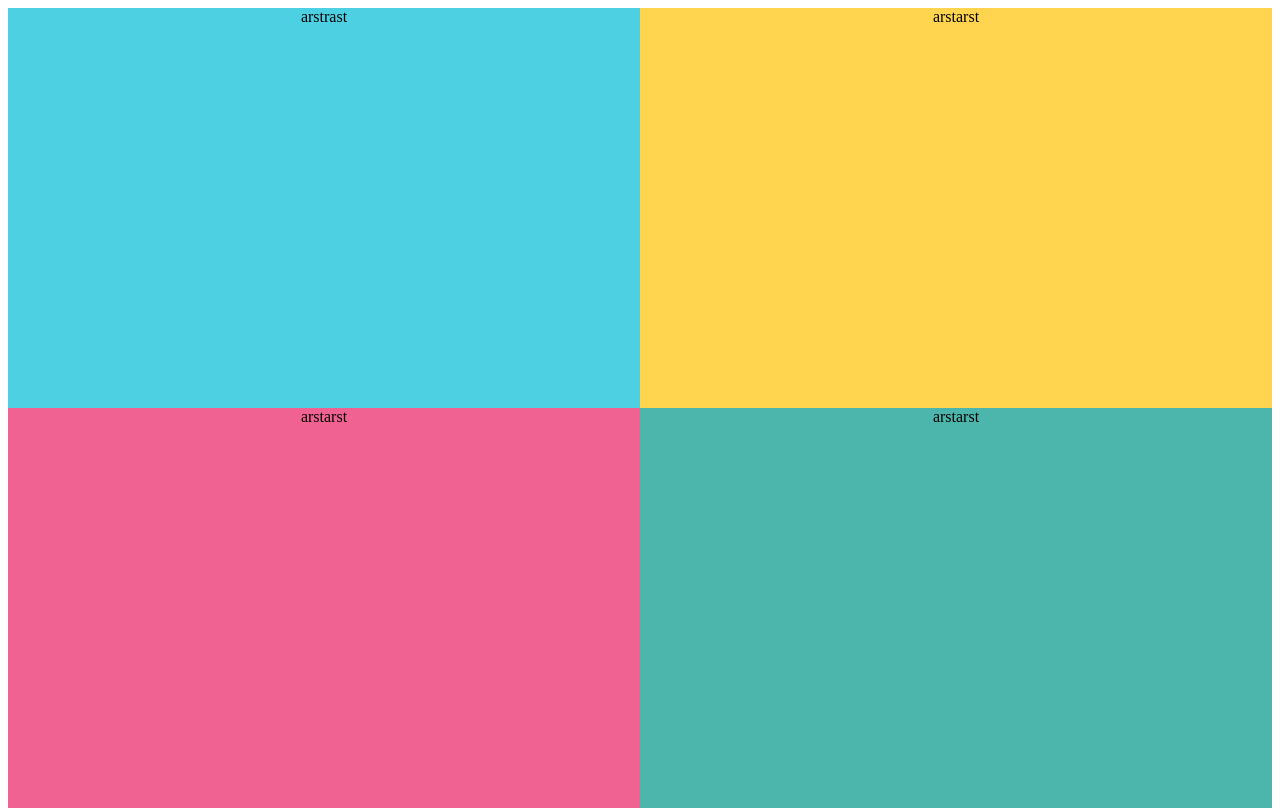
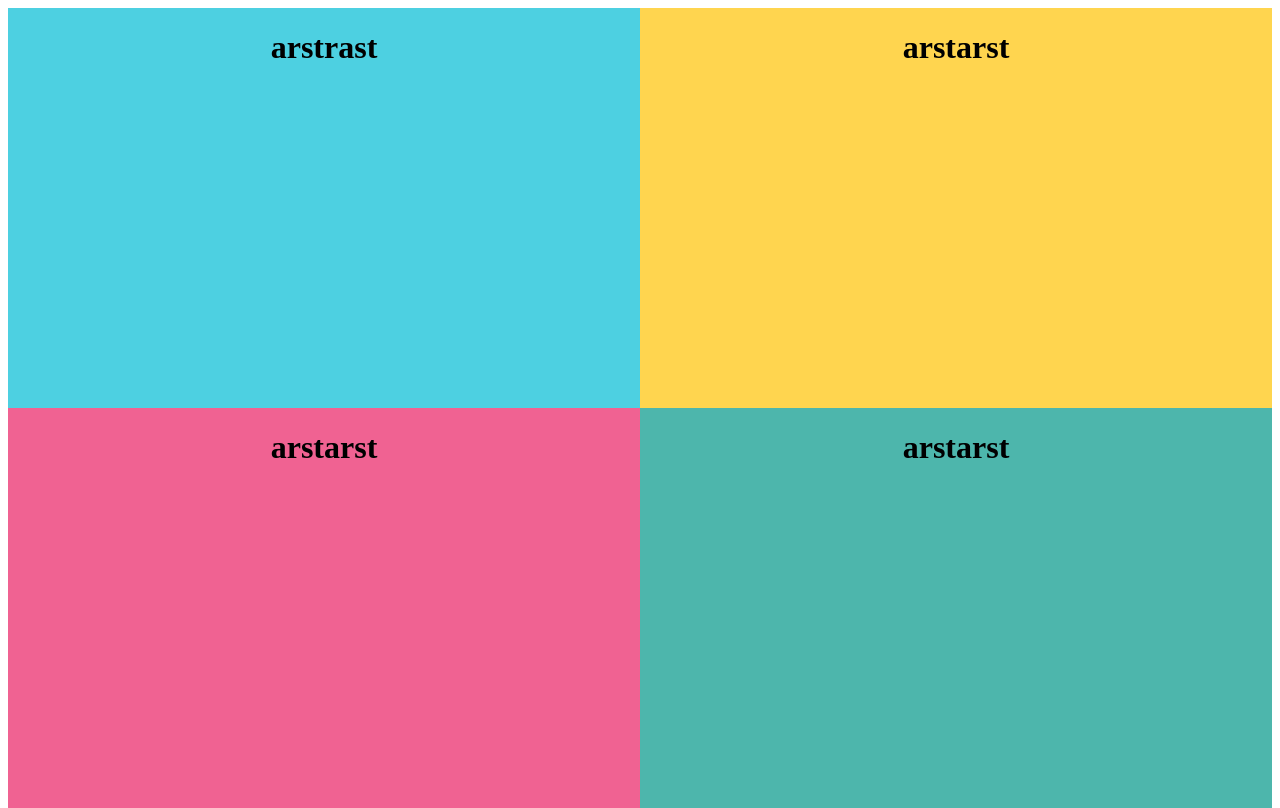
Before and after one commit to kyunooh/JellyBlog, a Django app: template jellyblog/templates/jellyblog/home.html in a window 1280 px wide. Run offline with Django 3.2, Linux system fonts and the light colour scheme; the template is opened without the code that fills it, so the values that code supplies are empty; some libraries are stand-ins or nearby versions.

Commit message:
apply some css

```diff
--- a/jellyblog/templates/jellyblog/home.html
+++ b/jellyblog/templates/jellyblog/home.html
@@ -47,14 +47,23 @@
       margin-right:auto;
       background-color: #4DB6AC;
       }
+    </style>
+
+    <script src="https://code.jquery.com/jquery-2.1.4.min.js" />
+    <script src="https://cdnjs.cloudflare.com/ajax/libs/FitText.js/1.2.0/jquery.fittext.min.js" />
+    <script>
+      $("#responsive_header").fitText(1.1);
+    </script>
 
 
-    </style>
   </head>
   <body>
     <div class="container">
-      <div class="blog_link">arstrast</div>      <div class="github_link">arstarst</div>
-      <div class="facebook_link">arstarst</div>      <div class="inform">arstarst</div>
+      <div class="blog_link"><h1 id="responsive_header">arstrast</h1></div>
+      <div class="github_link"><h1 id="responsive_header">arstarst</h1></div>
+      <div class="facebook_link"><h1 id="responsive_header">arstarst</h1></div>
+      <div class="inform"><h1 id="responsiveheader">arstarst</h1></div>
     </div>
+
   </body>
 </html>
```
